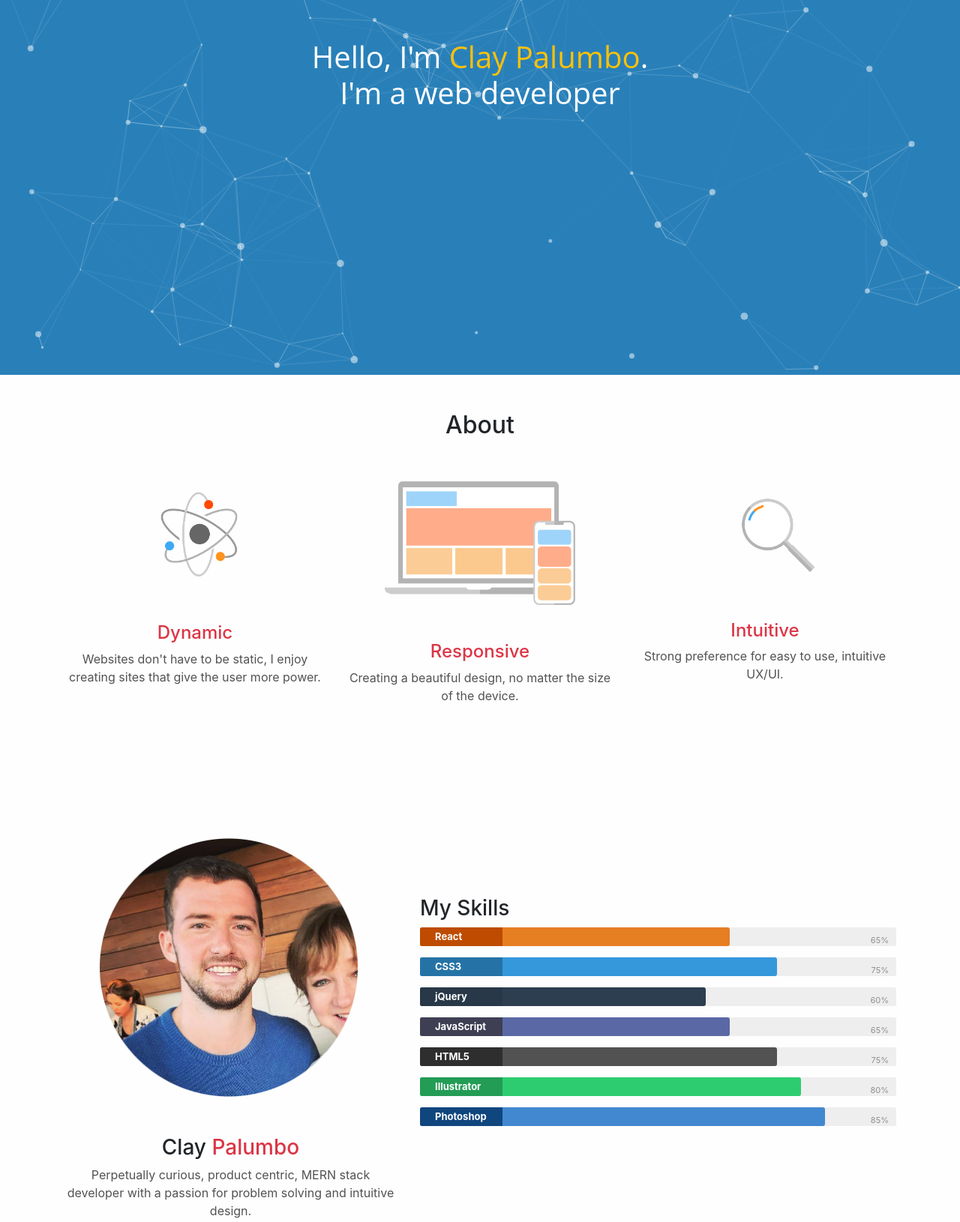
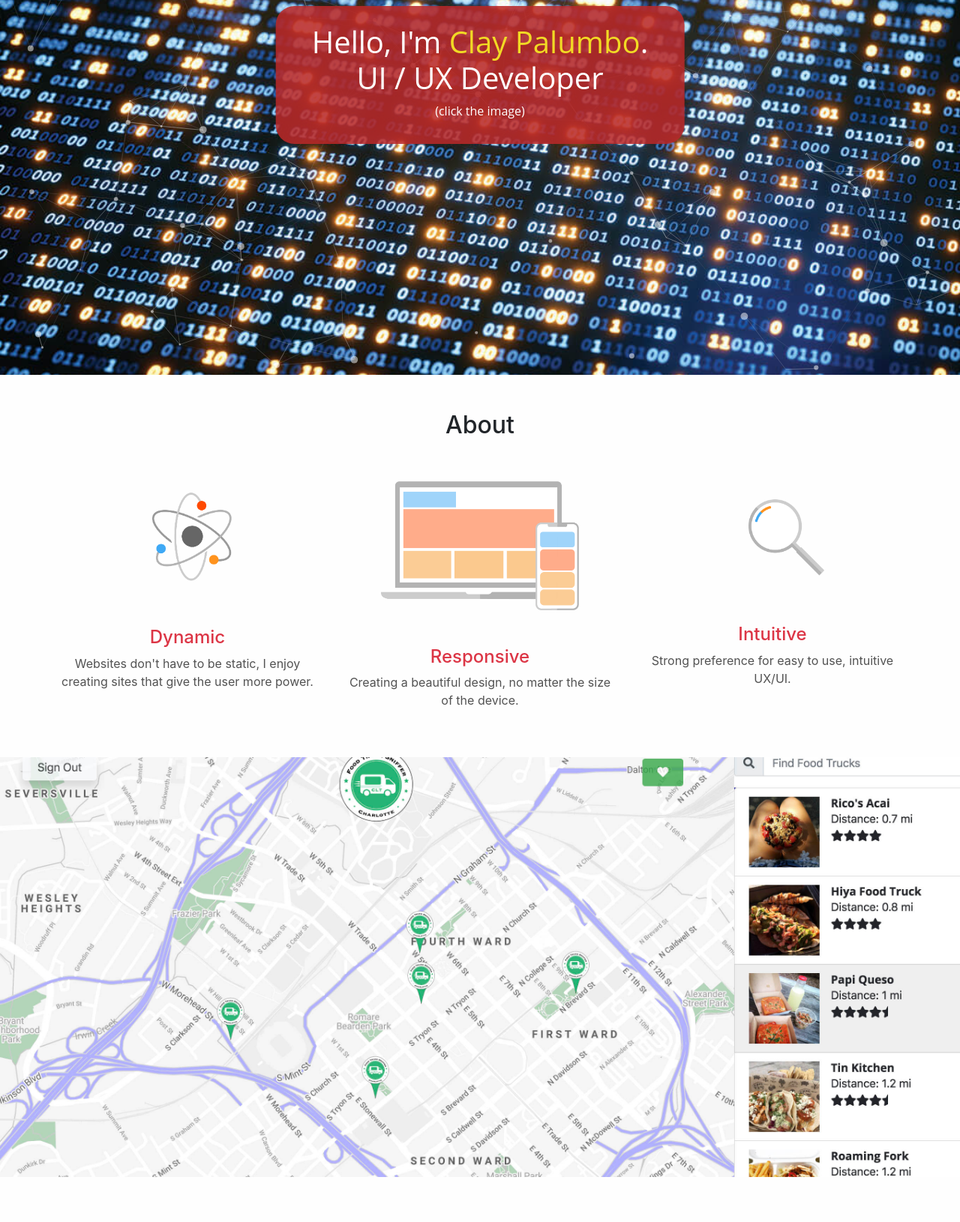
Before and after one commit to clayPalumbo/Clay-Portfolio, a plain HTML site: page index.html in a window 1280 px wide. Shown: the part 300-1930 px from the top of the page at 75% size. Drawn offline with nearby package versions, Linux system fonts and the light colour scheme.

Commit message:
update styles

```diff
--- a/assets/css/style.css
+++ b/assets/css/style.css
@@ -187,14 +187,19 @@ img::-moz-selection {
   line-height: 500px;
 }
 .title-box {
+  background-color: #b92929de;
   position: absolute;
   margin: auto;
   top: 50%;
   left: 50%;
   transform: translate( -50%, -50% );
+  border-radius: 25px;
   font-family: 'Open Sans', sans-serif;
   text-align: center;
   color: white;
+}
+.title-color {
+  color: #f1da24;
 }
 
 /* ---- particles.js container ---- */
@@ -202,8 +207,8 @@ img::-moz-selection {
 #particles-js{
   width: 100%;
   height: 100%;
+  background-image: url("../imgs/Binary.jpg");
   background-color: #2980b9;
-  background-image: url('');
   background-size: cover;
   background-position: center;
   background-repeat: no-repeat;
@@ -218,7 +223,19 @@ img::-moz-selection {
   -webkit-transition: all .5s ease-in 3s;
   transition: all .5s ease-in 3s;
 }
+.parallax {
+  /* The image used */
+  background-image: url("../imgs/map-bg.jpg");
 
+  /* Set a specific height */
+  min-height: 70vh;
+
+  /* Create the parallax scrolling effect */
+  background-attachment: fixed;
+  background-position: center;
+  background-repeat: no-repeat;
+  background-size: cover;
+}
 .scroll-down {
   position: absolute;
   bottom: 30px;
--- a/index.html
+++ b/index.html
@@ -1,6 +1,5 @@
 <!DOCTYPE html>
 <html lang="en">
-
 <head>
   <meta charset="utf-8">
   <title>FindClay</title>
@@ -10,10 +9,7 @@
   <link rel="stylesheet" media="screen" href="assets/css/style.css">
   <link rel="stylesheet" href="https://stackpath.bootstrapcdn.com/bootstrap/4.1.3/css/bootstrap.min.css" integrity="sha384-MCw98/SFnGE8fJT3GXwEOngsV7Zt27NXFoaoApmYm81iuXoPkFOJwJ8ERdknLPMO"
     crossorigin="anonymous">
-
-
 </head>
-
 <body>
   <script src="assets/skill.js"></script>
   <script src="https://cdnjs.cloudflare.com/ajax/libs/jquery/3.2.1/jquery.min.js"></script>
@@ -21,28 +17,6 @@
     crossorigin="anonymous"></script>
   <script src="https://stackpath.bootstrapcdn.com/bootstrap/4.1.3/js/bootstrap.min.js" integrity="sha384-ChfqqxuZUCnJSK3+MXmPNIyE6ZbWh2IMqE241rYiqJxyMiZ6OW/JmZQ5stwEULTy"
     crossorigin="anonymous"></script>
-  <!-- <nav class="navbar fixed-top navbar-expand-lg navbar-light bg-white">
-    <img src="assets/imgs/Clay Logo-lr.jpg" width="90" height="90" class="d-inline-block align-top float-left" alt="">
-    <a class="navbar-brand navTitle" href="#"></a>
-    <button class="navbar-toggler" type="button" data-toggle="collapse" data-target="#navbarSupportedContent" aria-controls="navbarSupportedContent"
-      aria-expanded="false" aria-label="Toggle navigation">
-      <span class="navbar-toggler-icon"></span>
-    </button>
-    <div class="collapse navbar-collapse" id="navbarSupportedContent">
-      <ul class="navbar-nav ml-auto">
-        <li class="nav-item">
-          <a class="nav-link" href="#about">About</a>
-        </li>
-        <li class="nav-item">
-          <a class="nav-link" href="#projects">Projects</a>
-        </li>
-        <li class="nav-item">
-          <a class="nav-link" href="#">Contact</a>
-        </li>
-
-      </ul>
-    </div>
-  </nav> -->
   <nav class="navbar navbar-expand-lg navbar-light fixed-top" id="mainNav">
     <div class="container">
       <a class="navbar-brand js-scroll-trigger" href="#page-top">Clay Palumbo</a>
@@ -57,9 +31,6 @@
           <li class="nav-item">
             <a class="nav-link js-scroll-trigger" href="#portfolio">Portfolio</a>
           </li>
-          <!-- <li class="nav-item">
-            <a class="nav-link js-scroll-trigger" href="#contact">Contact</a>
-          </li> -->
           <li class="nav-item">
             <a href="https://www.linkedin.com/in/clay-palumbo/" target="_blank">
               <img src="assets/imgs/linkedin-3-xxl.png" alt="HTML tutorial" class="mr-2 ml-2 p-2" style="width:42px;height:42px;border:0;">
@@ -74,19 +45,24 @@
       </div>
     </div>
   </nav>
+  <!-- particles.js container -->
+ <!-- <div id="page-top">
+  </div> -->
 
-  <!-- particles.js container -->
   <div id="particles-js">
-    <h1 class="title-box bounceInLeft">Hello, I'm
-      <span class="text-warning">Clay Palumbo</span>.
-      <br>I'm a web developer</h1>
+    <div  class="title-box bounceInLeft pb-3 pl-5 pr-5 pt-4">
+    <h1>Hello, I'm
+      <span class="title-color">Clay Palumbo</span>.
+      <br>UI / UX Developer</h1>
+      <p class="text-white">(click the image)</p>
+</div>
   </div>
-  <div class="container mt-5" id="about">
+  </div>
+  <div class="container mt-5 mb-5" id="about">
     <div class="row">
       <div class="col-12 text-center">
         <h2>About</h2>
       </div>
-    </div>
     <div class="row">
       <div class="col-lg-4 text-center">
         <image src="assets/imgs/Dynamic-02-02.png" class="img-fluid p-5" height="120">
@@ -106,6 +82,9 @@
       </div>
     </div>
   </div>
+  </div>
+  <div class="parallax"></div>
+
   <div class="container">
     <div class="row ds-vertical-align mt-0 mb-0">
       <div class="col-lg-5 mb-0">
@@ -119,7 +98,7 @@
       <div class="col-lg-7">
         <h3>My Skills</h3>
 
-        <div class="skillbar clearfix " data-percent="65%">
+        <div class="skillbar clearfix " data-percent="80%">
           <div class="skillbar-title" style="background: #d35400;">
             <span>React</span>
           </div>
@@ -130,7 +109,7 @@
 
         <div class="skillbar clearfix " data-percent="75%">
           <div class="skillbar-title" style="background: #2980b9;">
-            <span>CSS3</span>
+            <span>Bootstrap 3.x</span>
           </div>
           <div class="skillbar-bar" style="background: #3498db;"></div>
           <div class="skill-bar-percent">75%</div>
@@ -139,7 +118,7 @@
 
         <div class="skillbar clearfix " data-percent="60%">
           <div class="skillbar-title" style="background: #2c3e50;">
-            <span>jQuery</span>
+            <span>Angular</span>
           </div>
           <div class="skillbar-bar" style="background: #2c3e50;"></div>
           <div class="skill-bar-percent">60%</div>
@@ -151,7 +130,7 @@
             <span>JavaScript</span>
           </div>
           <div class="skillbar-bar" style="background: #5a68a5;"></div>
-          <div class="skill-bar-percent">65%</div>
+          <div class="skill-bar-percent">75%</div>
         </div>
         <!-- End Skill Bar -->
 
@@ -164,35 +143,35 @@
         </div>
         <!-- End Skill Bar -->
 
-        <div class="skillbar clearfix " data-percent="80%">
+        <div class="skillbar clearfix " data-percent="90%">
           <div class="skillbar-title" style="background: #27ae60;">
             <span>Illustrator</span>
           </div>
           <div class="skillbar-bar" style="background: #2ecc71;"></div>
-          <div class="skill-bar-percent">80%</div>
+          <div class="skill-bar-percent">90%</div>
         </div>
         <!-- End Skill Bar -->
 
-        <div class="skillbar clearfix " data-percent="85%">
+        <div class="skillbar clearfix " data-percent="95%">
           <div class="skillbar-title" style="background: #124e8c;">
             <span>Photoshop</span>
           </div>
           <div class="skillbar-bar" style="background: #4288d0;"></div>
-          <div class="skill-bar-percent">85%</div>
+          <div class="skill-bar-percent">95%</div>
         </div>
         <!-- End Skill Bar -->
       </div>
     </div>
   </div>
   <!--Project Section-->
-  <div class="jumbotron mt-5 mb-0 bg-light"  id="portfolio">
+  <div class="jumbotron mt-0 mb-0 bg-light"  id="portfolio">
     <div class="row">
-      <div class="col-lg-12 text-center mb-3">
+      <div class="col-lg-12 text-center mt-0 mb-3">
         <h2>Projects</h2>
       </div>
       <div class="col-lg-4">
-        <a href="http://foodtrucksniffer.herokuapp.com/" target="_blank">
-        <img src="assets/imgs/fts.png" class="img-fluid">
+        <a href="https://ftsreact.herokuapp.com" target="_blank">
+        <img src="assets/imgs/fts2.jpg" class="img-fluid">
         </a>
         <div class="text-center p-3">
           <p>Food Truck Finder</p>
@@ -216,92 +195,6 @@
       </div>
     </div>
   </div>
-  <!--Contact Section-->
-  <!-- <div class="container-fluid bg-dark pt-3 pb-3" id="contact">
-    <div class="row">
-      <div class="col-lg-12 text-center text-white p-3">
-        <h2>Contact</h2>
-      </div>
-      <div class="col-md-12 text-center">
-        <div class="form-group row">
-          <div class="center-div col-md-4">
-            <input class="form-control" type="text" placeholder="Name" id="example-text-input">
-          </div>
-        </div>
-        <div class="form-group row">
-          <div class="center-div col-md-4">
-            <input class="form-control" type="email" placeholder="youremail@example.com" id="example-email-input">
-          </div>
-        </div>
-        <div class="form-group row">
-          <div class="col-md-4 center-div">
-            <textarea class="form-control" rows="4" type="text" placeholder="Your Message Here" id="example-text-input"></textarea>
-          </div>
-        </div>
-        <div class="text-center">
-        <button type="button" class="btn btn-secondary">Submit</button>
-          </div>
-      </div>
-    </div>
-  </div>
-  <form id="contact-form" method="post" action="contact.php" role="form">
-
-    <div class="messages"></div>
-
-    <div class="controls">
-
-        <div class="row">
-            <div class="col-md-6">
-                <div class="form-group">
-                    <label for="form_name">Firstname *</label>
-                    <input id="form_name" type="text" name="name" class="form-control" placeholder="Please enter your firstname *" required="required" data-error="Firstname is required.">
-                    <div class="help-block with-errors"></div>
-                </div>
-            </div>
-            <div class="col-md-6">
-                <div class="form-group">
-                    <label for="form_lastname">Lastname *</label>
-                    <input id="form_lastname" type="text" name="surname" class="form-control" placeholder="Please enter your lastname *" required="required" data-error="Lastname is required.">
-                    <div class="help-block with-errors"></div>
-                </div>
-            </div>
-        </div>
-        <div class="row">
-            <div class="col-md-6">
-                <div class="form-group">
-                    <label for="form_email">Email *</label>
-                    <input id="form_email" type="email" name="email" class="form-control" placeholder="Please enter your email *" required="required" data-error="Valid email is required.">
-                    <div class="help-block with-errors"></div>
-                </div>
-            </div>
-            <div class="col-md-6">
-                <div class="form-group">
-                    <label for="form_phone">Phone</label>
-                    <input id="form_phone" type="tel" name="phone" class="form-control" placeholder="Please enter your phone">
-                    <div class="help-block with-errors"></div>
-                </div>
-            </div>
-        </div>
-        <div class="row">
-            <div class="col-md-12">
-                <div class="form-group">
-                    <label for="form_message">Message *</label>
-                    <textarea id="form_message" name="message" class="form-control" placeholder="Message for me *" rows="4" required="required" data-error="Please,leave us a message."></textarea>
-                    <div class="help-block with-errors"></div>
-                </div>
-            </div>
-            <div class="col-md-12">
-                <input type="submit" class="btn btn-success btn-send" value="Send message">
-            </div>
-        </div>
-        <div class="row">
-            <div class="col-md-12">
-                <p class="text-muted"><strong>*</strong> These fields are required. Contact form template by <a href="http://bootstrapious.com" target="_blank">Bootstrapious</a>.</p>
-            </div>
-        </div>
-    </div>
-
-</form> -->
   <!--Footer Section-->
   <div class="container-fluid text-center blue-background text-white" id="footer1">
     <div class="row">
@@ -319,6 +212,12 @@
           <li class="nav-item text-left">
             <a class="nav-link" href="#portfolio">Projects</a>
           </li>
+          <li class="nav-item text-left">
+            <a class="nav-link" href="https://github.com/kelptape">GitHub</a>
+          </li>
+          <li class="nav-item text-left">
+            <a class="nav-link" href="https://www.linkedin.com/in/clay-palumbo/">LinkedIn</a>
+          </li>
           <!-- <li class="nav-item text-left">
             <a class="nav-link" href="#contact">Contact Us</a>
           </li> -->
@@ -328,7 +227,7 @@
     <div class="row bg-light p-3">
       <div class="copyright col-sm-12">
         <p>Clay Palumbo
-          <span style="color: #2980b9">©2018</span>
+          <span style="color: #2980b9">©2019</span>
         </p>
       </div>
     </div>
```
Also changed, not shown: assets/imgs/Binary.jpg (added), assets/imgs/fts2.jpg (added), assets/imgs/map-bg.jpg (added).
